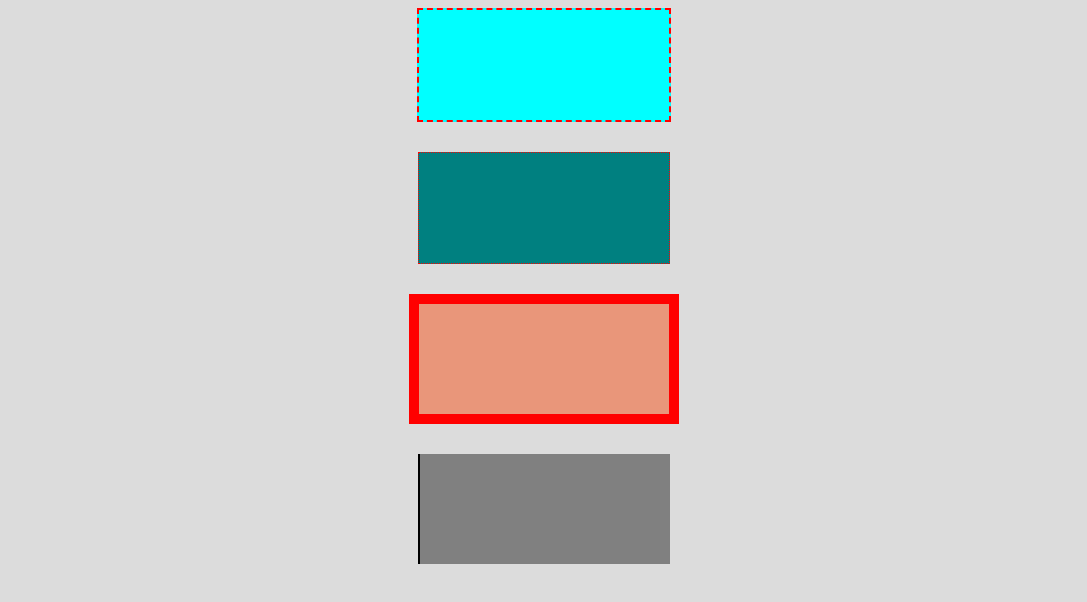
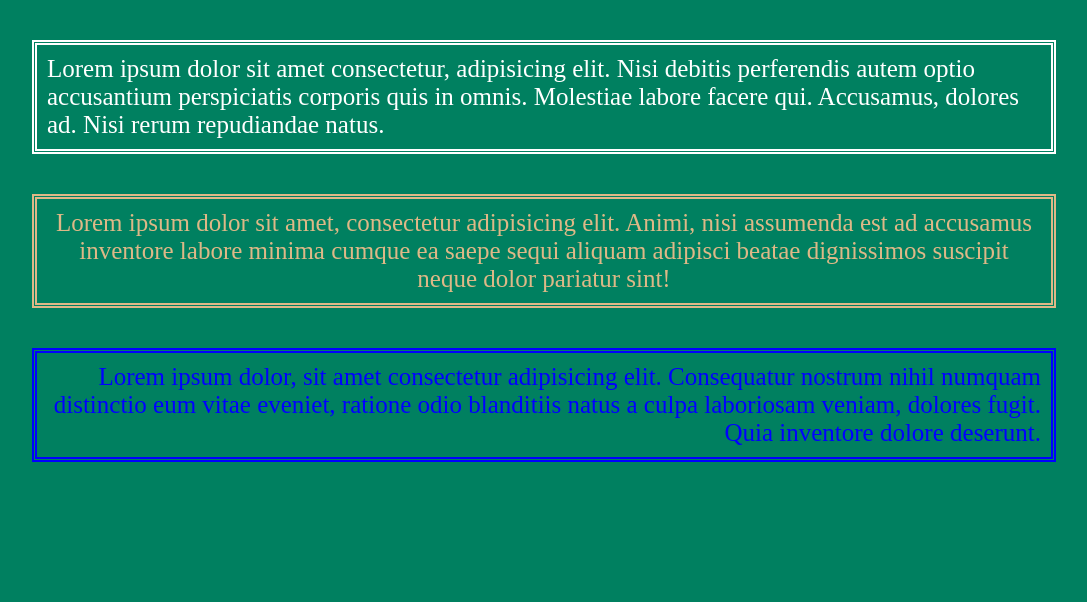
Before and after one commit to Bohdan2305/dz_3, a plain HTML site: page index.html in a window 1280 px wide. Shown: the whole page, without its empty margins (96-1183 px from the left). Drawn offline with Linux system fonts and the light colour scheme.

Commit message:
Add files via upload

```diff
--- a/index.html
+++ b/index.html
@@ -1,35 +1,44 @@
 <!DOCTYPE html>
 <html lang="en">
-<head>
-    <meta charset="UTF-8">
-    <meta http-equiv="X-UA-Compatible" content="IE=edge">
-    <meta name="viewport" content="width=device-width, initial-scale=1.0">
+  <head>
+    <meta charset="UTF-8" />
+    <meta http-equiv="X-UA-Compatible" content="IE=edge" />
+    <meta name="viewport" content="width=device-width, initial-scale=1.0" />
     <title>Document</title>
-<link rel="stylesheet" href="style.css">
-</head>
+    <link rel="stylesheet" href="style.css" />
+  </head>
 
-<body>
+  <body>
 
+   <div class="container">
 
+    <div class="block1">
 
-    <div class="block1"></div>
+        Lorem ipsum dolor sit amet consectetur, adipisicing elit. Nisi debitis
+        perferendis autem optio accusantium perspiciatis corporis quis in omnis.
+        Molestiae labore facere qui. Accusamus, dolores ad. Nisi rerum
+        repudiandae natus.
 
-    <div class="block2"></div>
+    </div>
 
-    <div class="block3"></div>
+    <div class="block2">
 
-    <div class="block4"></div>
+        Lorem ipsum dolor sit amet, consectetur adipisicing elit. Animi, nisi
+        assumenda est ad accusamus inventore labore minima cumque ea saepe sequi
+        aliquam adipisci beatae dignissimos suscipit neque dolor pariatur sint!
 
+    </div>
 
+    <div class="block3">
 
+        Lorem ipsum dolor, sit amet consectetur adipisicing elit. Consequatur
+        nostrum nihil numquam distinctio eum vitae eveniet, ratione odio
+        blanditiis natus a culpa laboriosam veniam, dolores fugit. Quia
+        inventore dolore deserunt.
 
+    </div>
 
-
-
-
-
-
-
+</div>
 
 
 </body>
--- a/style.css
+++ b/style.css
@@ -1,48 +1,38 @@
-body{
-    background-color: gainsboro;
+body {
+  background-color: rgb(0, 128, 96);
 }
 
 .block1 {
-  background-color: aqua;
-  width: 250px;
-  height: 110px;
-  margin: auto;
-  border-style: dashed;
-  border-color: red;
-  border-width: 2px;
-  margin-bottom: 30px;
+  color: white;
+  border-style: double;
+  border-width: 5px;
+  margin: 40px 120px;
 
+  padding: 10px;
+  text-align: left;
+  font-size: 25px;
 }
 
 .block2 {
-  background-color: teal;
-  width: 250px;
-  height: 110px;
-  margin: auto;
-  border-style: dotted;
-  border-color: red;
-  border-width: 1px;
-  margin-bottom: 30px;
+  border-style: double;
+  border-color: burlywood;
+  margin: 40px 120px;
+
+  border-width: 5px;
+  color: burlywood;
+  padding: 10px;
+  text-align: center;
+  font-size: 25px;
 }
 
-.block3{
-    background-color: darksalmon;
-  width: 250px;
-  height: 110px;
-  margin: auto;
-  border-style: solid;
-  border-color: red;
-  border-width: 10px;
-  margin-bottom: 30px;
+.block3 {
+  border-style: double;
+  border-color: blue;
+  margin: 40px 120px;
+
+  border-width: 5px;
+  color: blue;
+  padding: 10px;
+  text-align: right;
+  font-size: 25px;
 }
-
-.block4{
-    background-color:gray ;
-    width: 250px;
-    height: 110px;
-    margin: auto;
-    border-left: 2px solid ;
-    border-color: black;
-
-
-}
```
